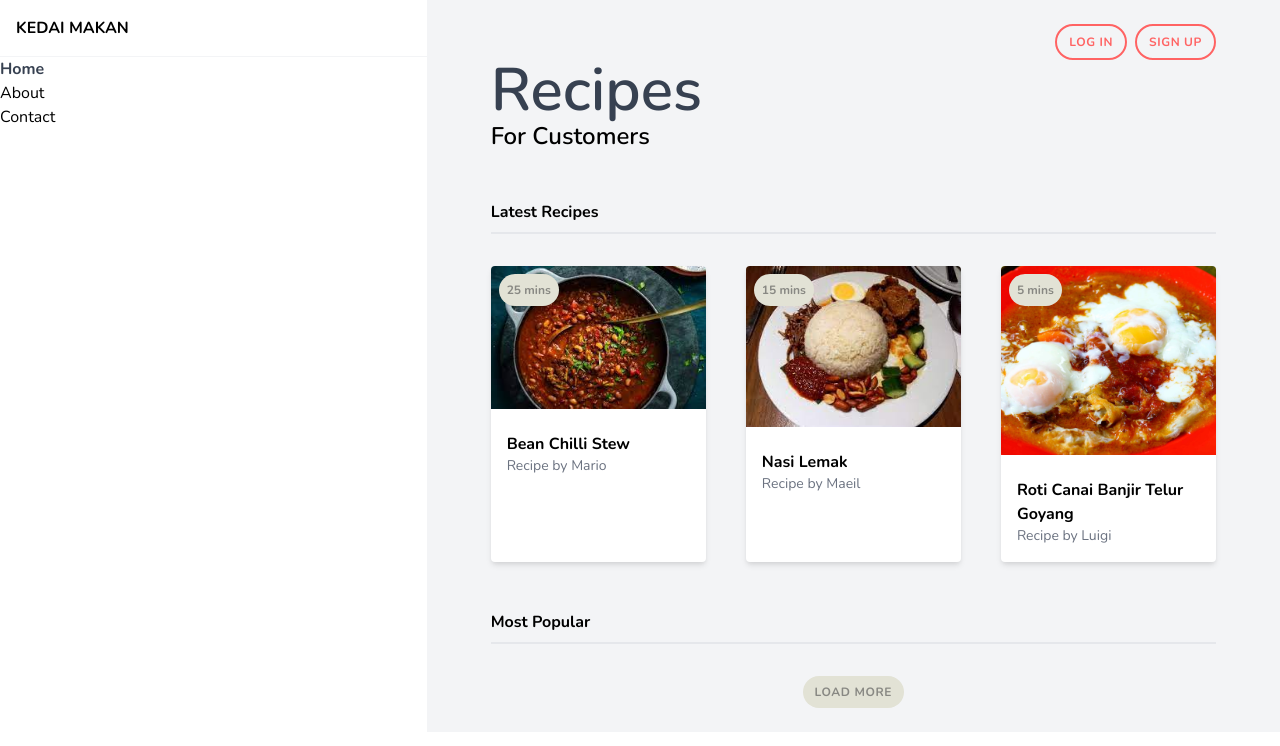
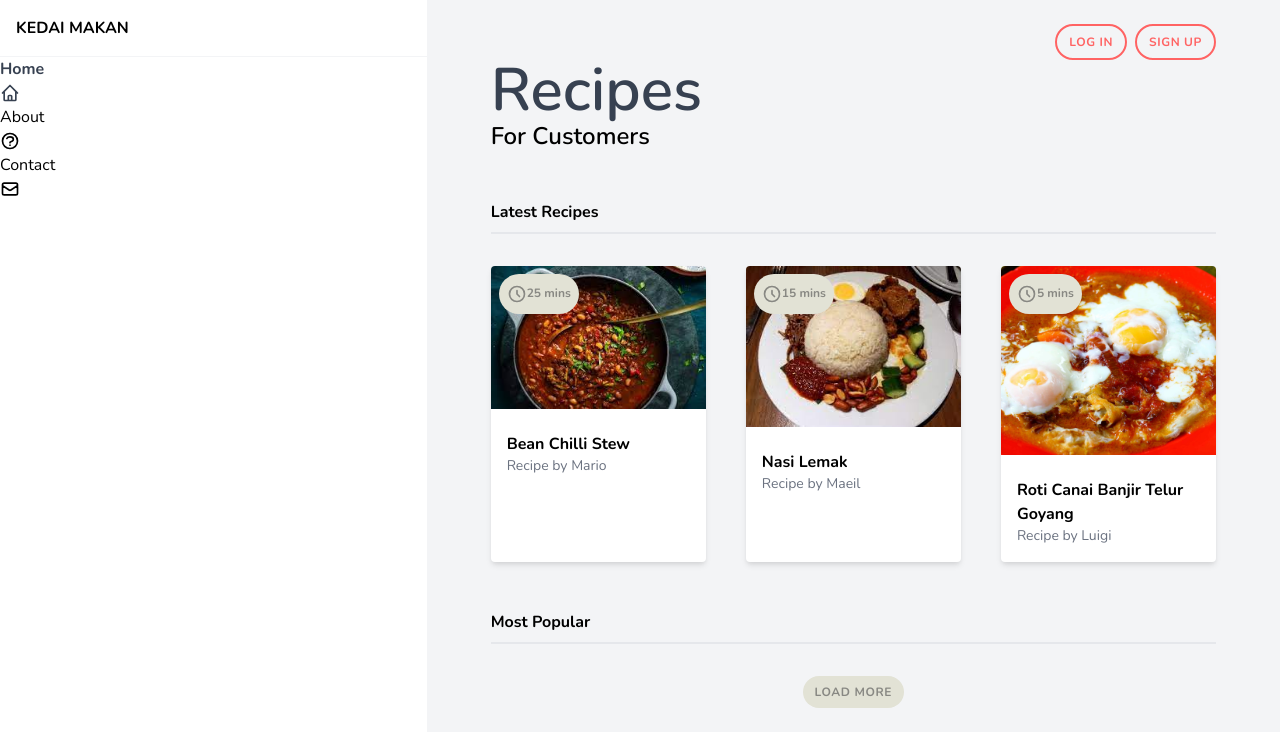
Before and after one commit to maeil99/tailwind-css, a Next.js app: page / in a window 1280 px wide. Shown: the top 746 px of the page. Built offline with nearby package versions, Linux system fonts and the light colour scheme.

Commit message:
added icons

```diff
--- a/pages/index.tsx
+++ b/pages/index.tsx
@@ -9,8 +9,8 @@
   return (
     <body className="font-body">
       {/*Content wrapper*/}
-      <div className='grid md:grid-cols-3'>
-        <div className='md:col-span-1'>
+      <div className="grid md:grid-cols-3">
+        <div className="md:col-span-1">
           <nav>
             <div>
               <h1 className="font-bold uppercase p-4 border-b border-gray-100">
@@ -22,17 +22,65 @@
             <ul>
               <li className="font-bold text-gray-700">
                 <Link href="#" passHref>
-                  <span>Home</span>
+                  <div>
+                    <span>Home</span>
+                    <svg
+                      xmlns="http://www.w3.org/2000/svg"
+                      className="h-6 w-5"
+                      fill="none"
+                      viewBox="0 0 24 24"
+                      stroke="currentColor"
+                    >
+                      <path
+                        strokeLinecap="round"
+                        strokeLinejoin="round"
+                        strokeWidth={2}
+                        d="M3 12l2-2m0 0l7-7 7 7M5 10v10a1 1 0 001 1h3m10-11l2 2m-2-2v10a1 1 0 01-1 1h-3m-6 0a1 1 0 001-1v-4a1 1 0 011-1h2a1 1 0 011 1v4a1 1 0 001 1m-6 0h6"
+                      />
+                    </svg>
+                  </div>
                 </Link>
               </li>
               <li>
                 <Link href="#" passHref>
-                  <span>About</span>
+                  <>
+                    <span>About</span>
+                    <svg
+                      xmlns="http://www.w3.org/2000/svg"
+                      className="h-6 w-5"
+                      fill="none"
+                      viewBox="0 0 24 24"
+                      stroke="currentColor"
+                    >
+                      <path
+                        strokeLinecap="round"
+                        strokeLinejoin="round"
+                        strokeWidth={2}
+                        d="M8.228 9c.549-1.165 2.03-2 3.772-2 2.21 0 4 1.343 4 3 0 1.4-1.278 2.575-3.006 2.907-.542.104-.994.54-.994 1.093m0 3h.01M21 12a9 9 0 11-18 0 9 9 0 0118 0z"
+                      />
+                    </svg>
+                  </>
                 </Link>
               </li>
               <li>
                 <Link href="#" passHref>
-                  <span>Contact</span>
+                  <>
+                    <span>Contact</span>
+                    <svg
+                      xmlns="http://www.w3.org/2000/svg"
+                      className="h-6 w-5"
+                      fill="none"
+                      viewBox="0 0 24 24"
+                      stroke="currentColor"
+                    >
+                      <path
+                        strokeLinecap="round"
+                        strokeLinejoin="round"
+                        strokeWidth={2}
+                        d="M3 8l7.89 5.26a2 2 0 002.22 0L21 8M5 19h14a2 2 0 002-2V7a2 2 0 00-2-2H5a2 2 0 00-2 2v10a2 2 0 002 2z"
+                      />
+                    </svg>
+                  </>
                 </Link>
               </li>
             </ul>
@@ -41,10 +89,14 @@
         <main className="px-16 py-6 bg-gray-100 md:col-span-2">
           <div className="flex justify-center md:justify-end">
             <Link href="#">
-              <a className="btn text-primary border-primary md:border-2">Log in</a>
+              <a className="btn text-primary border-primary md:border-2">
+                Log in
+              </a>
             </Link>
             <Link href="#">
-              <a className="btn text-primary ml-2 border-primary md:border-2">Sign up</a>
+              <a className="btn text-primary ml-2 border-primary md:border-2">
+                Sign up
+              </a>
             </Link>
           </div>
           <header>
@@ -70,6 +122,20 @@
                   </span>
                 </div>
                 <div className="badge">
+                  <svg
+                    xmlns="http://www.w3.org/2000/svg"
+                    className="h-6 w-5 inline-block"
+                    fill="none"
+                    viewBox="0 0 24 24"
+                    stroke="currentColor"
+                  >
+                    <path
+                      strokeLinecap="round"
+                      strokeLinejoin="round"
+                      strokeWidth="2"
+                      d="M12 8v4l3 3m6-3a9 9 0 11-18 0 9 9 0 0118 0z"
+                    />
+                  </svg>
                   <span>25 mins</span>
                 </div>
               </div>
@@ -86,6 +152,20 @@
                   </span>
                 </div>
                 <div className="badge">
+                  <svg
+                    xmlns="http://www.w3.org/2000/svg"
+                    className="h-6 w-5 inline-block"
+                    fill="none"
+                    viewBox="0 0 24 24"
+                    stroke="currentColor"
+                  >
+                    <path
+                      strokeLinecap="round"
+                      strokeLinejoin="round"
+                      strokeWidth="2"
+                      d="M12 8v4l3 3m6-3a9 9 0 11-18 0 9 9 0 0118 0z"
+                    />
+                  </svg>
                   <span>15 mins</span>
                 </div>
               </div>
@@ -106,6 +186,20 @@
                   </span>
                 </div>
                 <div className="badge">
+                  <svg
+                    xmlns="http://www.w3.org/2000/svg"
+                    className="h-6 w-5 inline-block"
+                    fill="none"
+                    viewBox="0 0 24 24"
+                    stroke="currentColor"
+                  >
+                    <path
+                      strokeLinecap="round"
+                      strokeLinejoin="round"
+                      strokeWidth="2"
+                      d="M12 8v4l3 3m6-3a9 9 0 11-18 0 9 9 0 0118 0z"
+                    />
+                  </svg>
                   <span>5 mins</span>
                 </div>
               </div>
@@ -117,7 +211,9 @@
           {/* cards goes here */}
           <div className="mt-8"></div>
           <div className="flex justify-center">
-            <div className="btn bg-secondary-100 text-secondary-200">Load More</div>
+            <div className="btn bg-secondary-100 text-secondary-200">
+              Load More
+            </div>
           </div>
         </main>
       </div>
```
